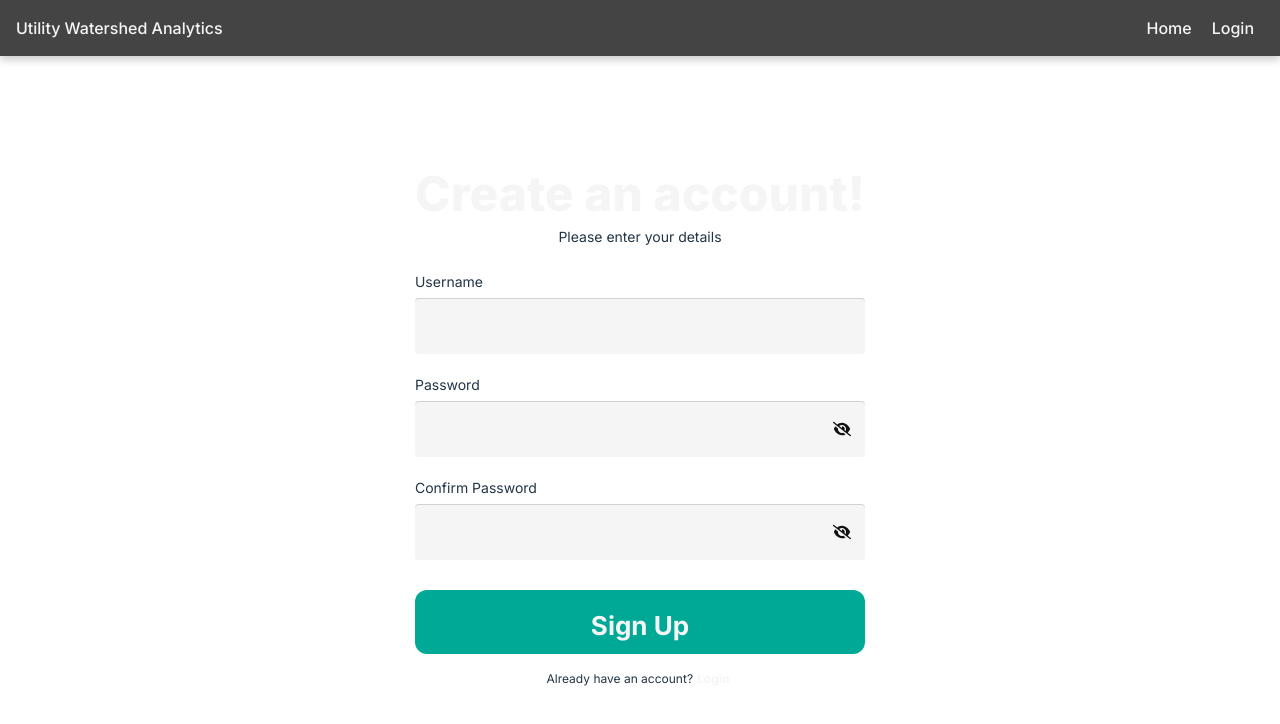
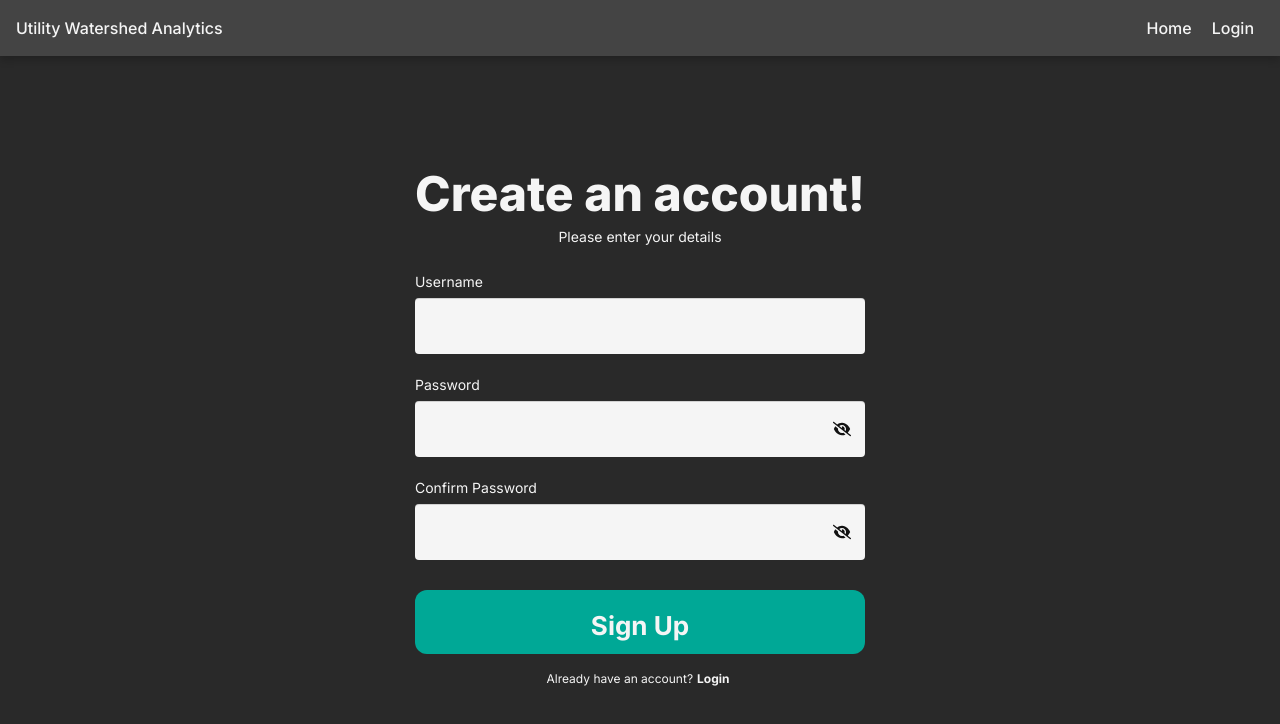
Before and after one commit to brandonxu360/utility-watershed-analytics, a React (Vite) app in the folder client/: page /register in a window 1280 px wide. Shown: the top 724 px of the page. Built offline with nearby package versions, Linux system fonts and the light colour scheme; no server answers.

Commit message:
Fix the background color of the auth pages on browser light mode.

```diff
--- a/client/src/pages/authentication/Authentication.css
+++ b/client/src/pages/authentication/Authentication.css
@@ -14,9 +14,12 @@ input:-webkit-autofill::first-line {
 
 .auth-page {
     width: 100%;
+    height: 100%;
     display: flex;
     align-items: center;
     justify-content: center;
+    background: rgba(18, 18, 18, 0.9);
+    color: var(--clr-primary-100);
 }
 
 .form-container {
```
